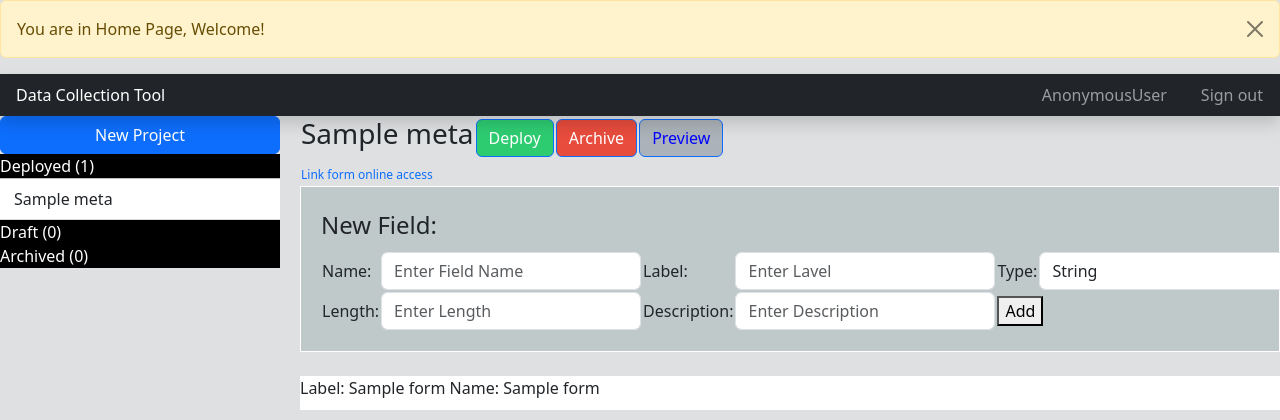
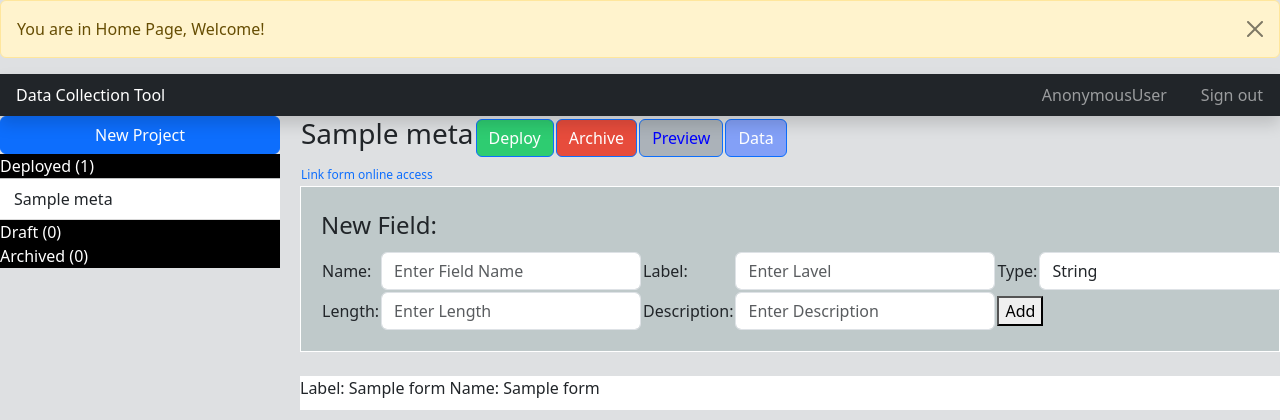
Before and after one commit to josecome/data-collection-tool-django, a Django app: page /formpage/00000000-0000-0000-0000-000000000001 in a window 1280 px wide. Shown: the top 420 px of the page. Run offline with Django 4.2, Linux system fonts and the light colour scheme; tables that the repository leaves empty hold one stand-in row (values such as "Sample post"); some libraries are stand-ins or nearby versions.

Commit message:
Minor changes made

```diff
--- a/forms/templates/landingpage.html
+++ b/forms/templates/landingpage.html
@@ -81,6 +81,14 @@
                             style="background-color: #ABB2B9; color: blue;"
                         >
                             Preview
+                        </button>
+                    </td>
+                    <td>
+                        <button type="button"
+                            class="btn btn-primary"
+                            style="background-color: #83A0F7; color: white;"
+                        >
+                            Data
                         </button>
                     </td>
                 </tr>
```
